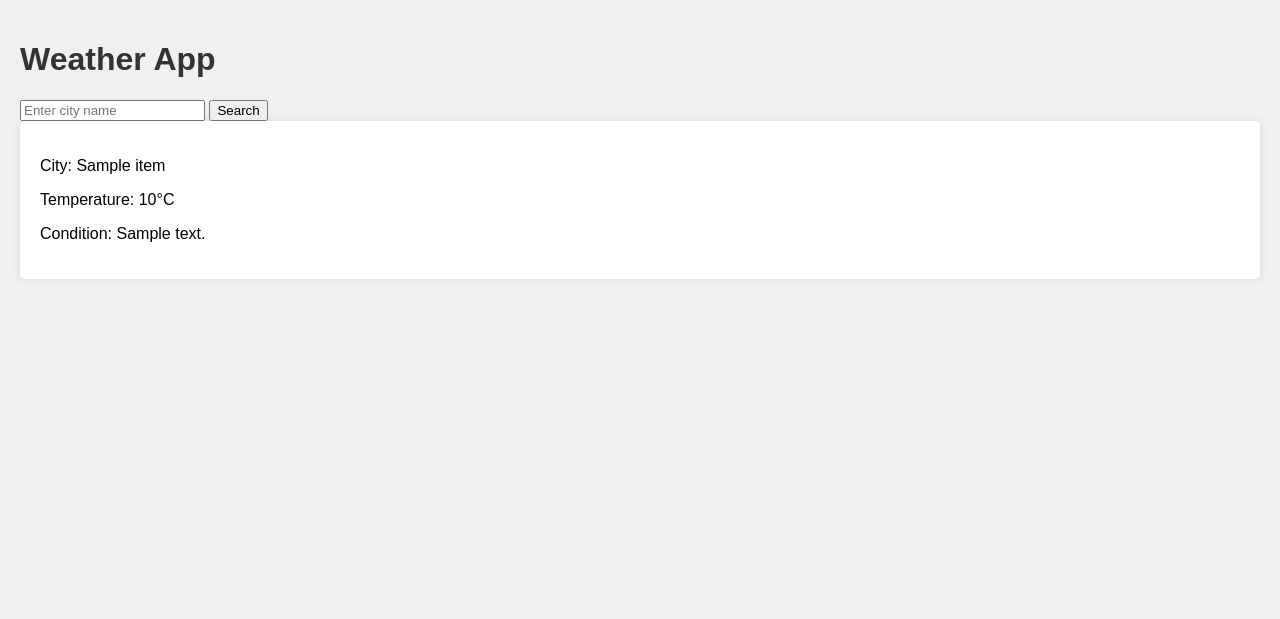
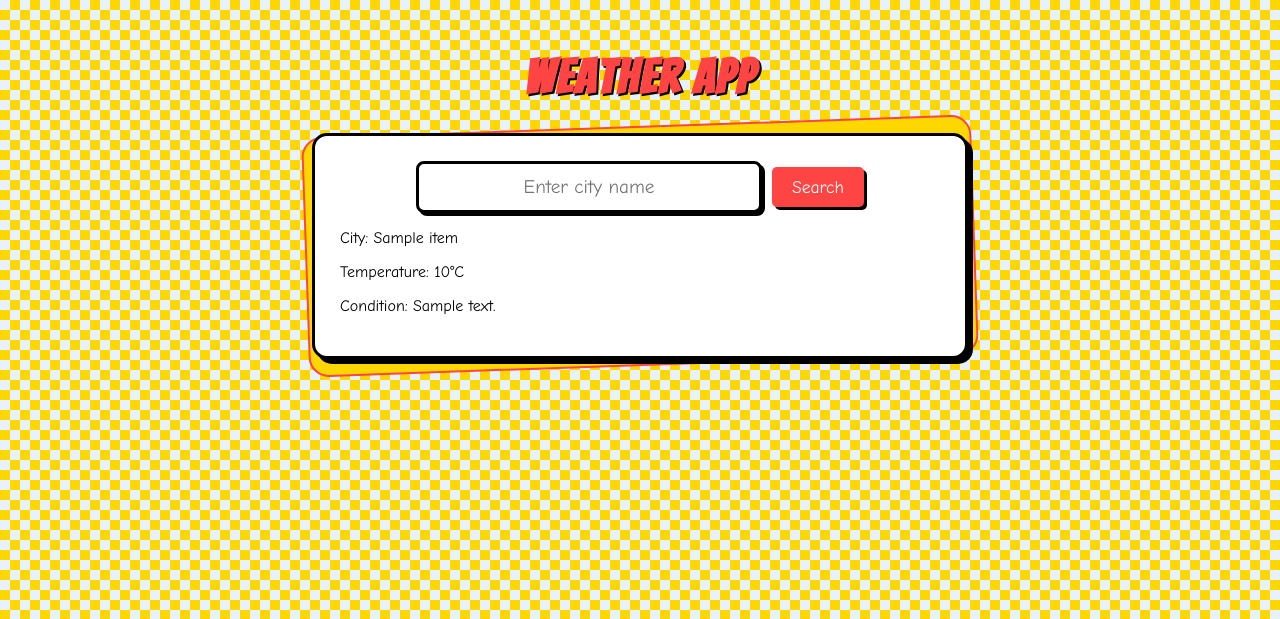
Before and after one commit to Lazzy-bug/Weather-app, a Flask app: page / in a window 1280 px wide. Shown: the top 619 px of the page. Run offline with Flask 2, Linux system fonts and the light colour scheme; a database or web service that is not in the repository returns one stand-in record (values such as "Sample title"); data that the repository does not hold is empty.

Commit message:
added css

```diff
--- a/static/style.css
+++ b/static/style.css
@@ -1,17 +1,128 @@
+@import url('https://fonts.googleapis.com/css2?family=Comic+Neue:wght@400;700&family=Bangers&display=swap');
+
 body {
-    font-family: Arial, sans-serif;
-    background-color: #f0f0f0;
+    font-family: 'Comic Neue', cursive;
+    background-color: #e6f3ff;
     margin: 0;
     padding: 20px;
+    background-image:
+        linear-gradient(45deg, #ffd700 25%, transparent 25%),
+        linear-gradient(-45deg, #ffd700 25%, transparent 25%),
+        linear-gradient(45deg, transparent 75%, #ffd700 75%),
+        linear-gradient(-45deg, transparent 75%, #ffd700 75%);
+    background-size: 20px 20px;
+    background-position: 0 0, 0 10px, 10px -10px, -10px 0px;
+    background-color: #e6f3ff;
 }
 
 h1 {
-    color: #333;
+    color: #ff4444;
+    text-shadow: 2px 2px 0 #000;
+    font-size: 3em;
+    text-align: center;
+    margin-bottom: 30px;
+    font-family: 'Bangers', cursive;
+    letter-spacing: 2px;
 }
 
 #weather {
     background-color: #fff;
-    padding: 20px;
+    padding: 25px;
+    border-radius: 15px;
+    box-shadow: 5px 5px 0 #000;
+    border: 3px solid #000;
+    max-width: 600px;
+    margin: 0 auto;
+    position: relative;
+}
+
+#weather::before {
+    content: '';
+    position: absolute;
+    top: -10px;
+    left: -10px;
+    right: -10px;
+    bottom: -10px;
+    border: 2px solid #ff4444;
+    border-radius: 20px;
+    z-index: -1;
+    background-color: #ffd700;
+    transform: rotate(-2deg);
+}
+
+form {
+    display: flex;
+    justify-content: center;
+    align-items: center;
+    gap: 10px;
+}
+
+.weather-info {
+    font-size: 1.2em;
+    line-height: 1.6;
+    color: #333;
+}
+
+.temperature {
+    font-size: 2em;
+    font-weight: bold;
+    color: #ff4444;
+    text-shadow: 1px 1px 0 #000;
+}
+
+.weather-icon {
+    width: 100px;
+    height: 100px;
+    margin: 20px auto;
+    display: block;
+    filter: drop-shadow(2px 2px 0 #000);
+}
+
+.search-container {
+    display: flex;
+    justify-content: center;
+    align-items: center;
+    gap: 10px;
+    margin: 20px 0;
+}
+
+input[type="text"] {
+    padding: 12px 20px;
+    font-size: 1.2em;
+    border: 3px solid #000;
+    border-radius: 8px;
+    font-family: 'Comic Neue', cursive;
+    width: 300px;
+    text-align: center;
+    box-shadow: 3px 3px 0 #000;
+    transition: all 0.3s ease;
+}
+
+input[type="text"]:focus {
+    outline: none;
+    transform: translate(2px, 2px);
+    box-shadow: 1px 1px 0 #000;
+}
+
+button {
+    background-color: #ff4444;
+    color: white;
+    border: none;
+    padding: 10px 20px;
+    font-size: 1.1em;
     border-radius: 5px;
-    box-shadow: 0 0 10px rgba(0, 0, 0, 0.1);
+    cursor: pointer;
+    font-family: 'Comic Neue', cursive;
+    box-shadow: 3px 3px 0 #000;
+    transition: transform 0.1s;
 }
+
+button:hover {
+    transform: translate(2px, 2px);
+    box-shadow: 1px 1px 0 #000;
+}
+
+button:active {
+    transform: translate(3px, 3px);
+    box-shadow: none;
+}
--- a/templates/index.html
+++ b/templates/index.html
@@ -8,11 +8,11 @@
 </head>
 <body>
     <h1>Weather App</h1>
+    <div id="weather">
     <form action="/" method="get">
         <input type="text" name="city" placeholder="Enter city name">
         <button type="submit">Search</button>
     </form>
-    <div id="weather">
         <p>City: {{ weather_data.city }}</p>
         <p>Temperature: {{ weather_data.temperature }}</p>
         <p>Condition: {{ weather_data.condition }}</p>
```
